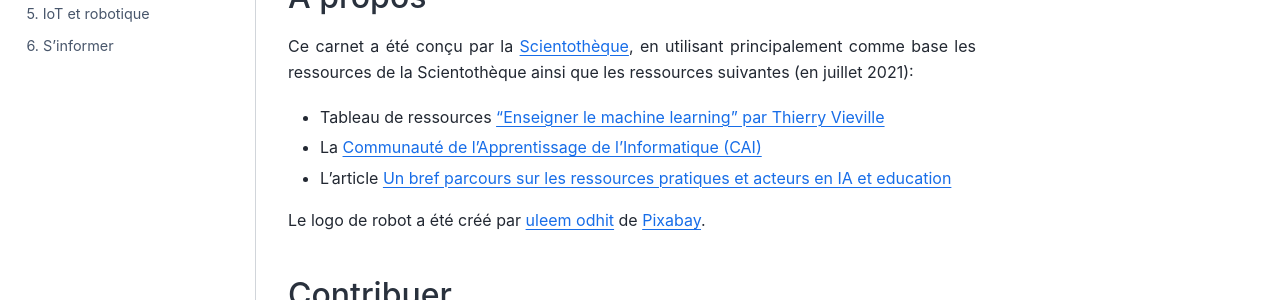
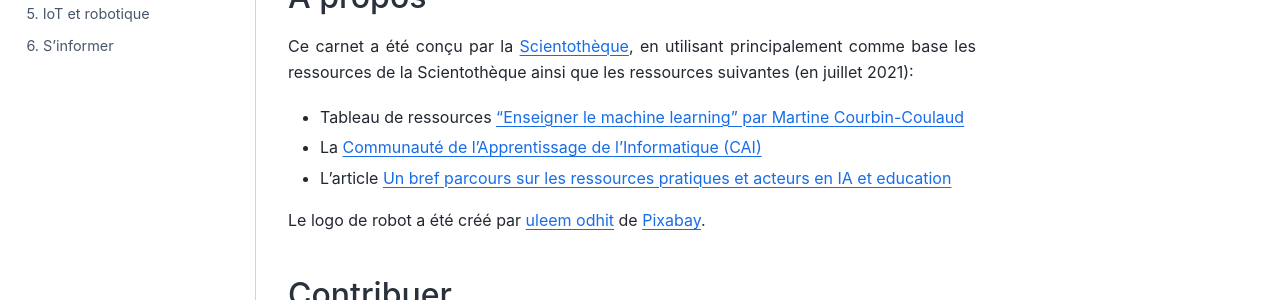
Before and after one commit to lascientotheque/ressources-ia, a Jupyter Book: the page built from README.md, in a window 1280 px wide and 1146 px high. Shown: the part 495-795 px from the top of the window. Built offline with Jupyter Book 1.0.4 settings and Sphinx 7.4.7 and the Sphinx Book theme 1.1.4, drawn with Linux system fonts in a browser that asks for light colours.

Commit message:
Changement crédit tableau de ressources

```diff
--- a/README.md
+++ b/README.md
@@ -10,7 +10,7 @@
 
 Ce carnet a été conçu par la [Scientothèque](https://www.lascientotheque.be/), en utilisant principalement comme base les ressources de la Scientothèque ainsi que les ressources suivantes (en juillet 2021):
 
-* Tableau de ressources ["Enseigner le machine learning" par Thierry Vieville](https://docs.google.com/spreadsheets/d/1xlI91FqGZ1XLltIcPe5_3IvASOVbSWKC5sdlGxrfWVk)
+* Tableau de ressources ["Enseigner le machine learning" par Martine Courbin-Coulaud](https://docs.google.com/spreadsheets/d/1xlI91FqGZ1XLltIcPe5_3IvASOVbSWKC5sdlGxrfWVk)
 * La [Communauté de l'Apprentissage de l'Informatique (CAI)](https://cai.community)
 * L'article [Un bref parcours sur les ressources pratiques et acteurs en IA et education](https://www.researchgate.net/publication/350638066_Un_bref_parcours_sur_les_ressources_pratiques_et_acteurs_en_IA_et_education_GTnum_Scol_ia)
 
```
Also changed, not shown: AvantPropos.md (+1 -1 lines).
